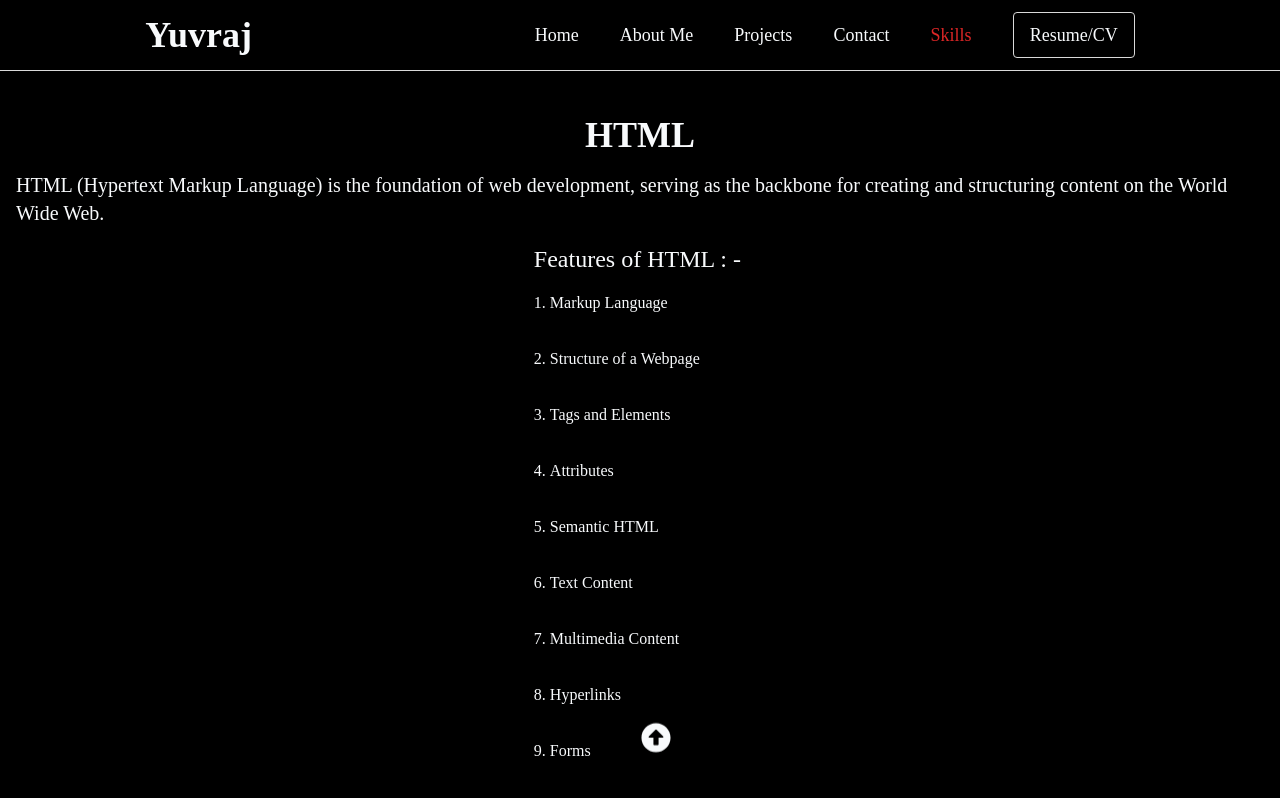
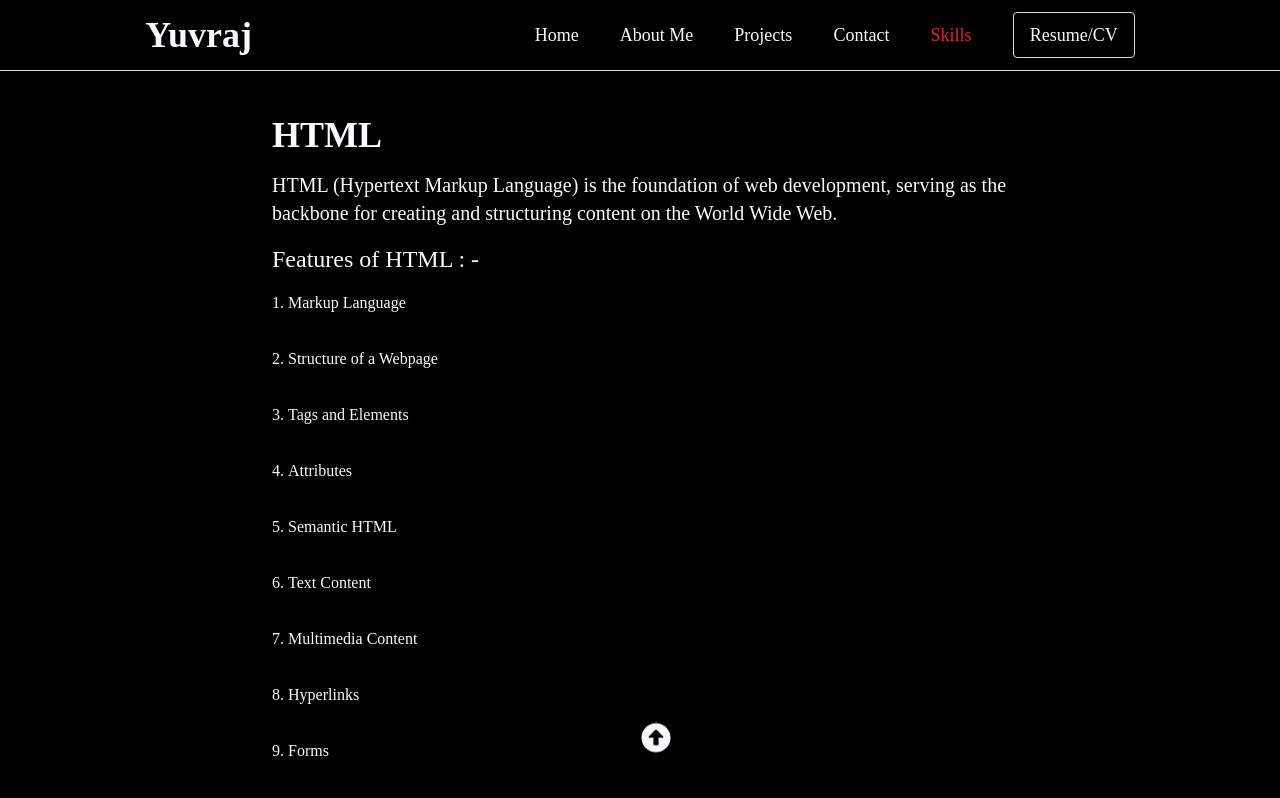
Before and after one commit to Yuvraj9769/Yuvraj_Portfolio, a React (Vite) app: page /Skills/1 in a window 1280 px wide. Shown: the top 798 px of the page. Built offline with nearby package versions, Linux system fonts and the light colour scheme.

Commit message:
Update Skillsdata.jsx

```diff
--- a/src/Components/Skillsdata.jsx
+++ b/src/Components/Skillsdata.jsx
@@ -135,10 +135,10 @@ const Skillsdata = () => {
   return (
     <>
       <Navbar />
-      <div className="px-4 py-2 text-slate-50 my-9 bg-black ">
+      <div className="px-4 py-2 text-slate-50 my-9 bg-black w-[60%] mx-auto">
         {skilldataInfo.map((e, ind) =>
           e.id == urldata.pathname.split("/")[2] ? (
-            <div key={e.id} className="flex flex-col gap-4 items-center">
+            <div key={e.id} className="flex flex-col gap-4">
               <h1 className="text-3xl text-slate-50 font-semibold xl:text-4xl">
                 {e.name}
               </h1>
```
